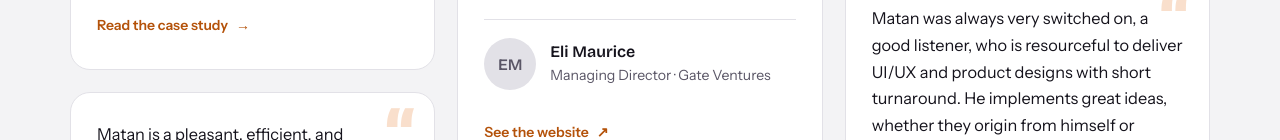
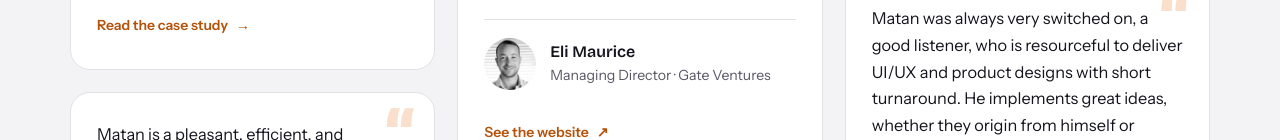
Before and after one commit to kidmatik/portfolio, a plain HTML site: page testimonials/index.html in a window 1280 px wide. Shown: the part 786-926 px from the top of the page. Drawn offline with nearby package versions, Linux system fonts and the light colour scheme.

Commit message:
Testimonials: Eli Maurice photo
Co-Authored-By: Claude Opus 5.5 <noreply@anthropic.com>

```diff
--- a/testimonials/index.html
+++ b/testimonials/index.html
@@ -168,7 +168,7 @@ html.mk-lock, html.mk-lock body { overflow: hidden; }
       <figure class="quote">
         <blockquote><p>I had the pleasure of working with Matan on the development of my website, and the experience was exceptional. Matan is a true professional who combines <mark>technical expertise with a great eye for design and user experience</mark>. He was attentive to every detail, highly responsive, and made sure the final result exceeded my expectations. If you're looking for someone talented and reliable to bring your vision to life, I highly recommend working with Matan!</p></blockquote>
         <figcaption>
-          <img src="assets/eli-maurice.webp" alt="Eli Maurice" width="56" height="56" loading="lazy" onerror="this.outerHTML='&lt;span class=&quot;ini&quot; aria-hidden=&quot;true&quot;&gt;EM&lt;/span&gt;'">
+          <img src="assets/eli-maurice.webp" alt="Eli Maurice" width="56" height="56" loading="lazy">
           <span class="who"><b>Eli Maurice</b><span>Managing Director · Gate Ventures</span></span>
         </figcaption>
         <a class="cs" href="https://gate-ventures.com/" target="_blank" rel="noopener">See the website <span aria-hidden="true">↗</span></a>
```
Also changed, not shown: testimonials/assets/eli-maurice.webp (added).
